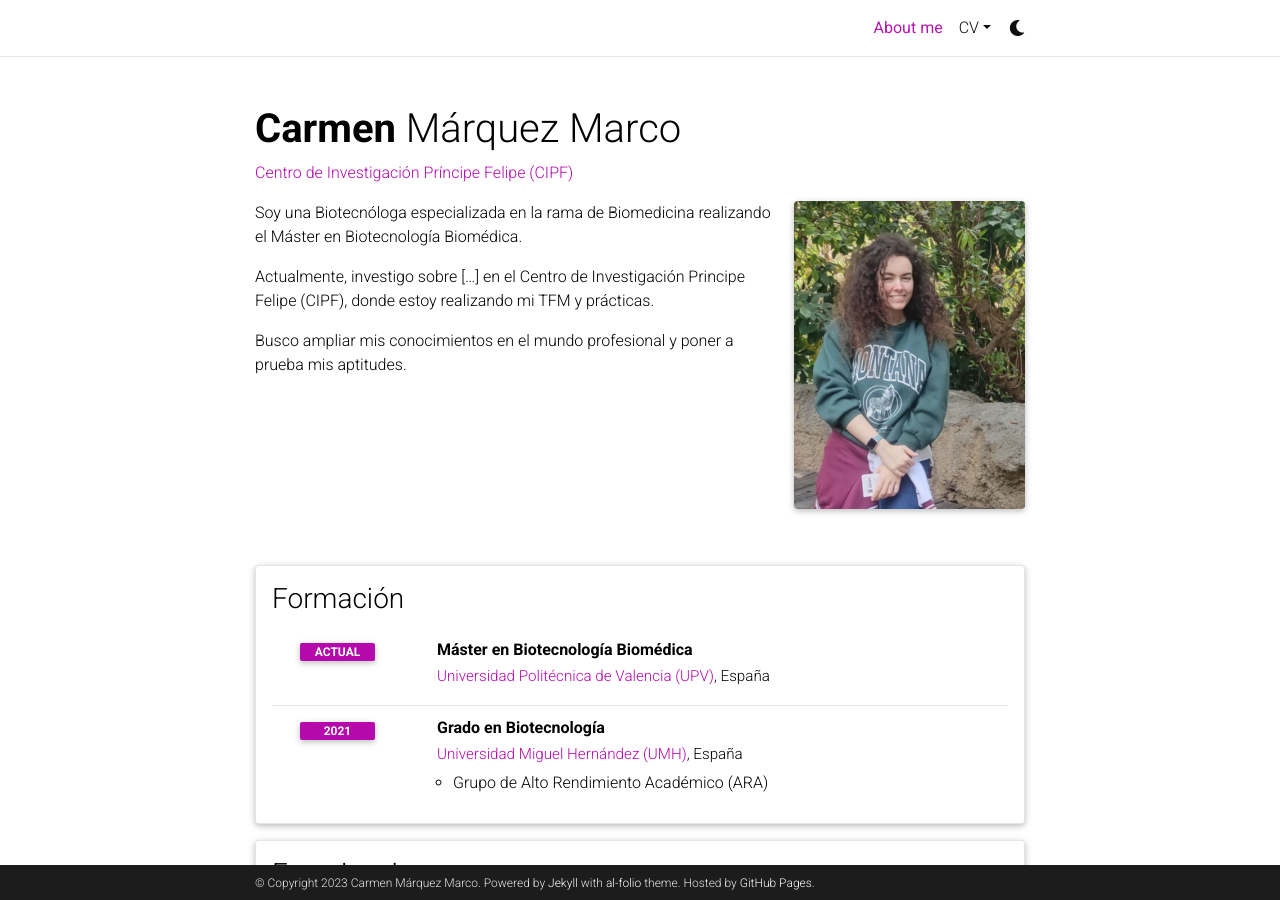
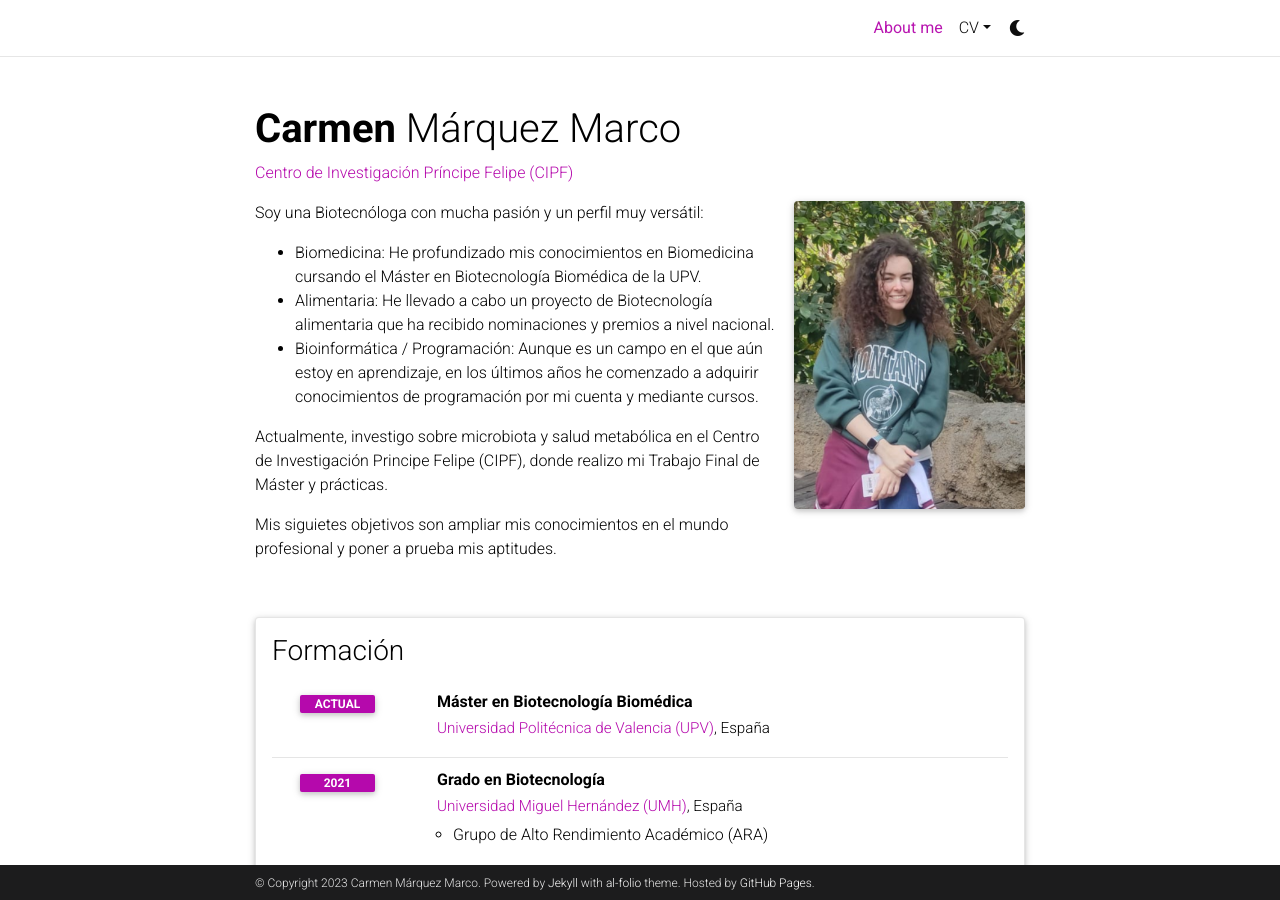
Before and after one commit to carmarquezmarco/carmarquezmarco.github.io, a Jekyll site: the page built from _pages/about.md, in a window 1280 px wide and 900 px high. Built offline with Jekyll 4.4.1, drawn with Linux system fonts in a browser that asks for light colours; full-size pictures stand in for the smaller copies a plugin makes; comment, search, counter and statistics services are not loaded; a style sheet for code colours, icons or effects is not loaded.

Commit message:
About me updated

```diff
--- a/_pages/about.md
+++ b/_pages/about.md
@@ -16,8 +16,11 @@ selected_papers: false # includes a list of papers marked as "selected={true}"
 social: false  # includes social icons at the bottom of the page
 ---
 
-Soy una Biotecnóloga especializada en la rama de Biomedicina realizando el Máster en Biotecnología Biomédica.
+Soy una Biotecnóloga con mucha pasión y un perfil muy versátil:
+  - Biomedicina: He profundizado mis conocimientos en Biomedicina cursando el Máster en Biotecnología Biomédica de la UPV.
+  - Alimentaria: He llevado a cabo un proyecto de Biotecnología alimentaria que ha recibido nominaciones y premios a nivel nacional.
+  - Bioinformática / Programación: Aunque es un campo en el que aún estoy en aprendizaje, en los últimos años he comenzado a adquirir conocimientos de programación por mi cuenta y mediante cursos.
 
-Actualmente, investigo sobre [...] en el Centro de Investigación Principe Felipe (CIPF), donde estoy realizando mi TFM y prácticas.
+Actualmente, investigo sobre microbiota y salud metabólica en el Centro de Investigación Principe Felipe (CIPF), donde realizo mi Trabajo Final de Máster y prácticas.
 
-Busco ampliar mis conocimientos en el mundo profesional y poner a prueba mis aptitudes.
+Mis siguietes objetivos son ampliar mis conocimientos en el mundo profesional y poner a prueba mis aptitudes.
```
